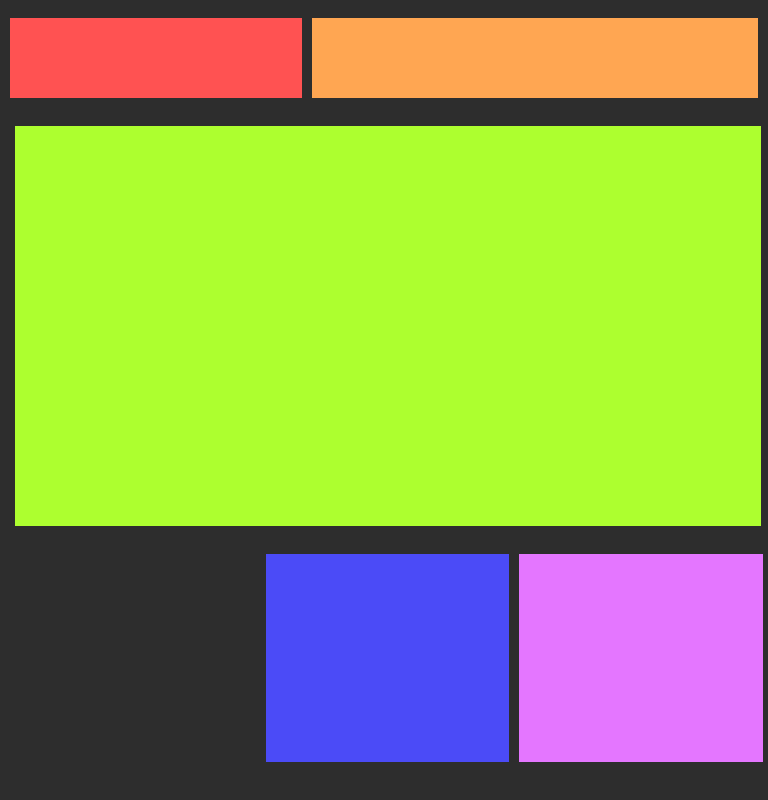
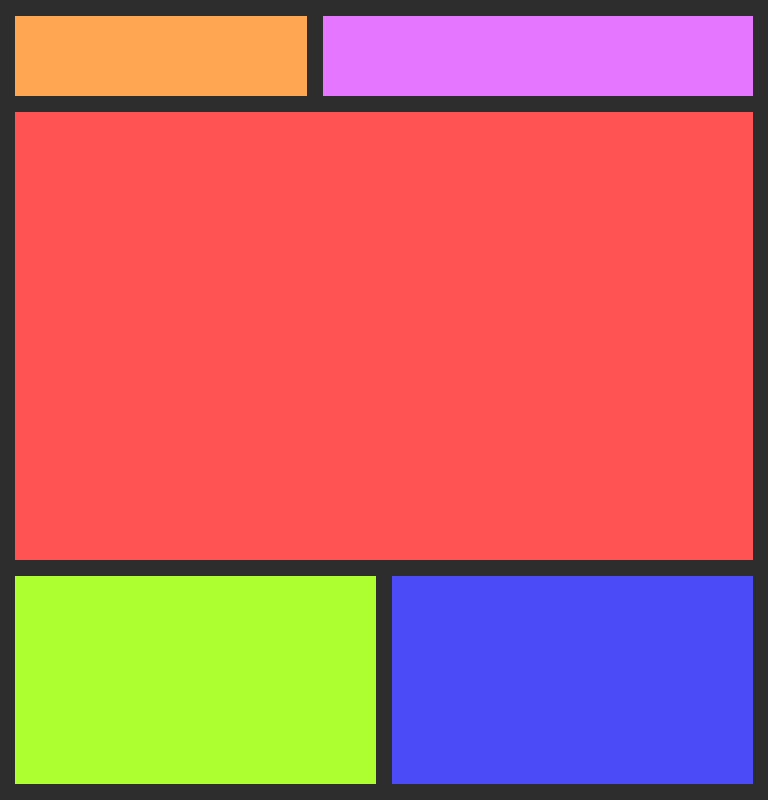
Before and after one commit to porsh99/LeverX_JS, a plain HTML site: page Main/HW2/task5.html in a window 768 px wide. Drawn offline with Linux system fonts and the light colour scheme.

Commit message:
refactoring HW2 task-5 css

```diff
--- a/Main/HW2/css/task5.css
+++ b/Main/HW2/css/task5.css
@@ -126,61 +126,73 @@ body
 
 @media only screen and (min-device-width : 768px) and (max-device-width : 1024px)
  {
-    #header_part
+
+    *
     {
-        width: 100%;
+        margin: 0;
+        padding: 0;
+        box-sizing: border-box;
     }
-    #header_part div
-    {
-        height: 10vh;
-    }
+
     #header_part div:first-child
     {
-        width: 38vw;
-        display: inline-block;
-        margin-top: 1.3vh;
+        position: absolute;
         background-color: rgb(255, 82, 82);
+
+        height: 56vh;
+        width: 96vw;
+
+        margin-left: 2vw;
+        margin-top: 12vh;
     }
     #header_part div:last-child
     {
-        width: 58vw;
-        align-self: right;
-        display: inline-block;
-        margin-left: 0.8vw;
         background-color: rgb(255, 166, 82);
+
+        height: 10vh;
+        width: 38vw;
+
+        margin-left: 2vw;
+        margin-top: 2vh;
     }
     #top_part
     {
         background: greenyellow;
-        height: 50vh;
-        width: 97.2vw;
-        margin-left: 0.85vw;
-        margin-top: 2.9vh;
-    }
-    #middle_part div
-    {
-        display: inline-block;
+
+        position: absolute;
+
         height: 26vh;
-        width: 31.7vw;
-        margin-right: 0.8vw;
-    }
-    #middle_part
-    {
-        width: 99vw;
-        margin-left: 0.3vw;
-        margin-top: 3.5vh;
+        width: 47vw;
+
+        margin-top:60vh;
+        margin-left: 2vw;
     }
     #middle_part div
     {
         background-color:rgb(75, 75, 247);
+
+        position: absolute;
+
+        height: 26vh;
+        width: 47vw;
+
+        margin-top:60vh;
+        margin-left: 51vw;
     }
     #middle_part div:first-child
     {
-        background-color:rgb(151, 116, 0);
         visibility: collapse;
     }
     #middle_part div:last-child
     {
         background-color:rgb(228, 118, 255);
+
+        position: absolute;
+
+        width: 56vw;
+        height: 10vh;
+
+        margin-top: -10vh;
+        margin-left: 42vw;
     }
  }
```
